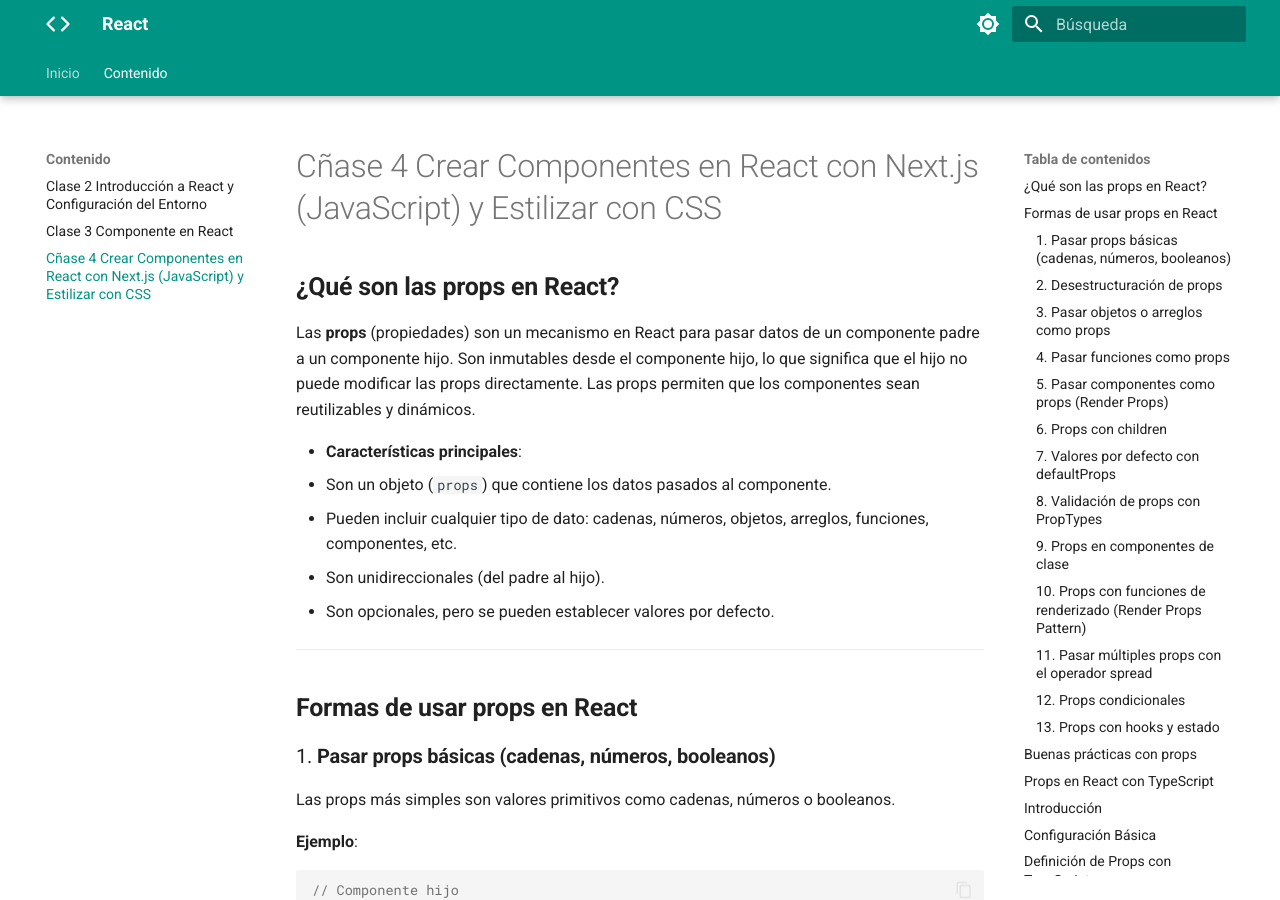
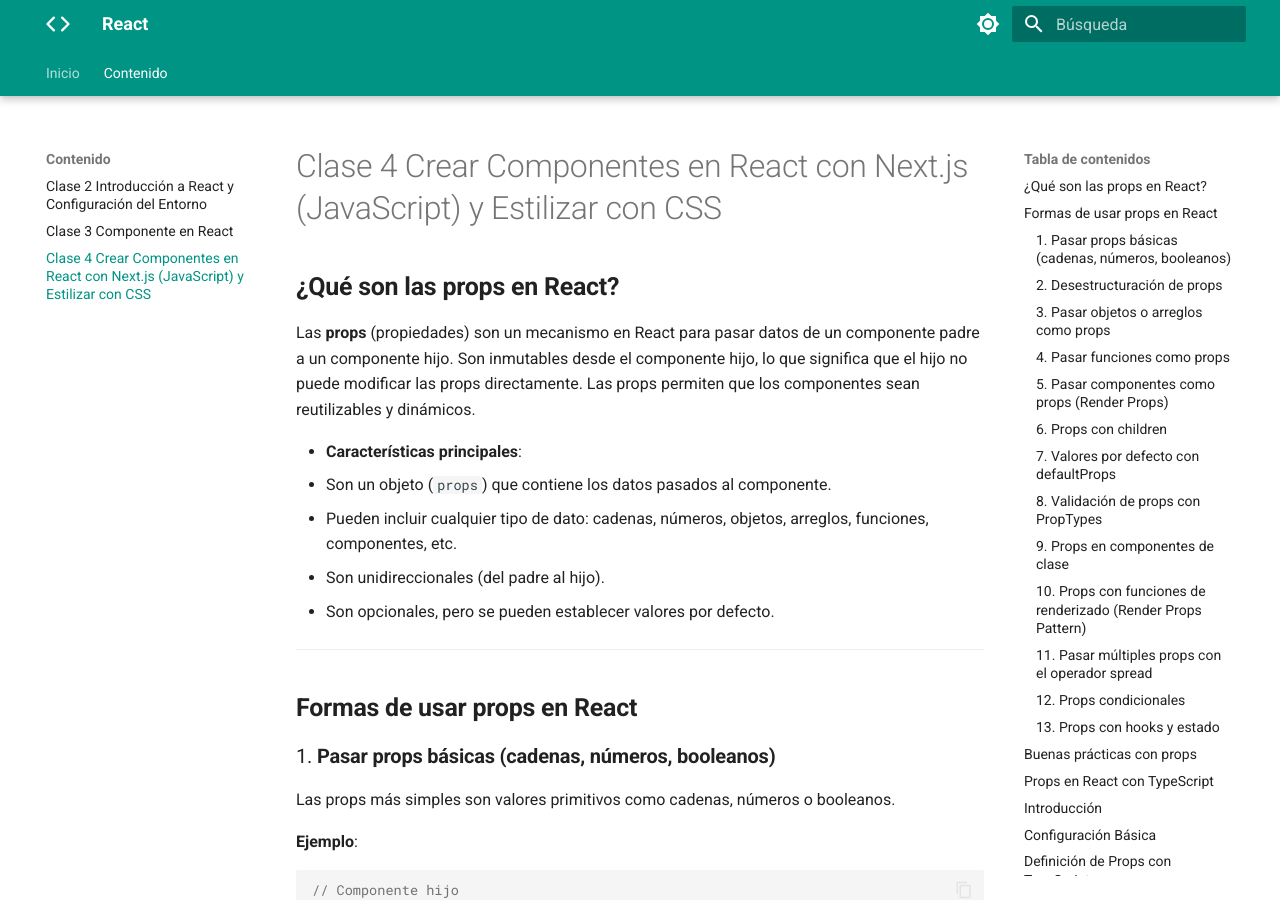
Before and after one commit to jfinfosena/25adso_react, an MkDocs documentation site: the page built from docs/content/p3.md, in a window 1280 px wide and 900 px high. Built offline with MkDocs 1.6.1 and Material for MkDocs 9.7.7, drawn with Linux system fonts in a browser that asks for light colours.

Commit message:
06-08-2025

```diff
--- a/docs/content/p3.md
+++ b/docs/content/p3.md
@@ -1,4 +1,4 @@
-#  Cñase 4 Crear Componentes en React con Next.js (JavaScript) y Estilizar con CSS
+#  Clase 4 Crear Componentes en React con Next.js (JavaScript) y Estilizar con CSS
 
 ## **¿Qué son las props en React?**
 
```
